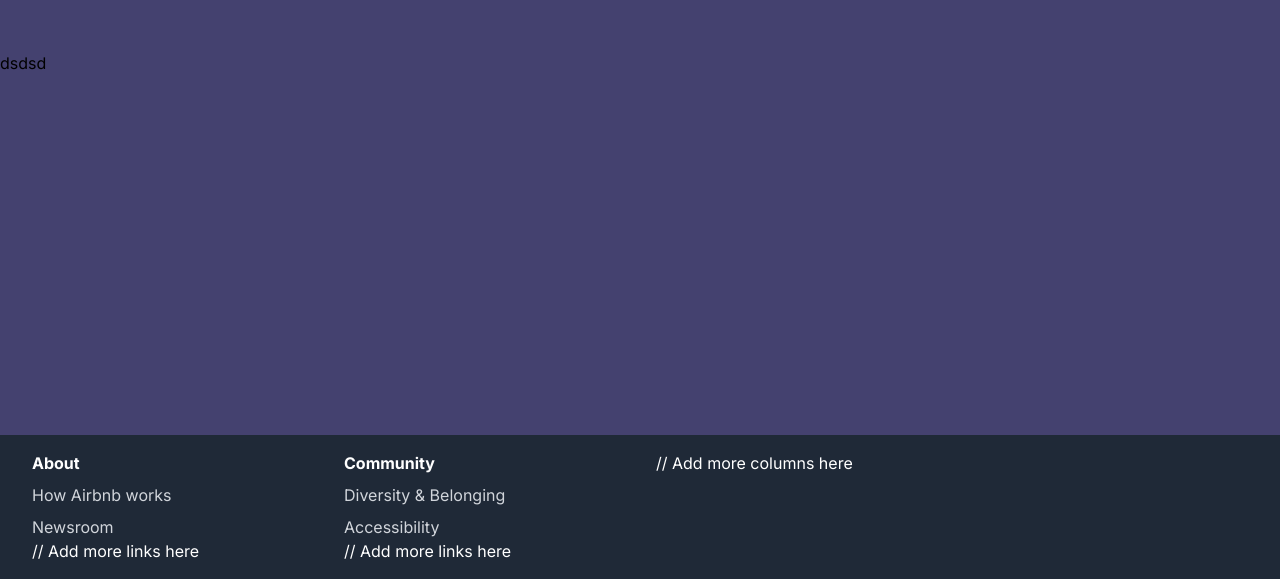
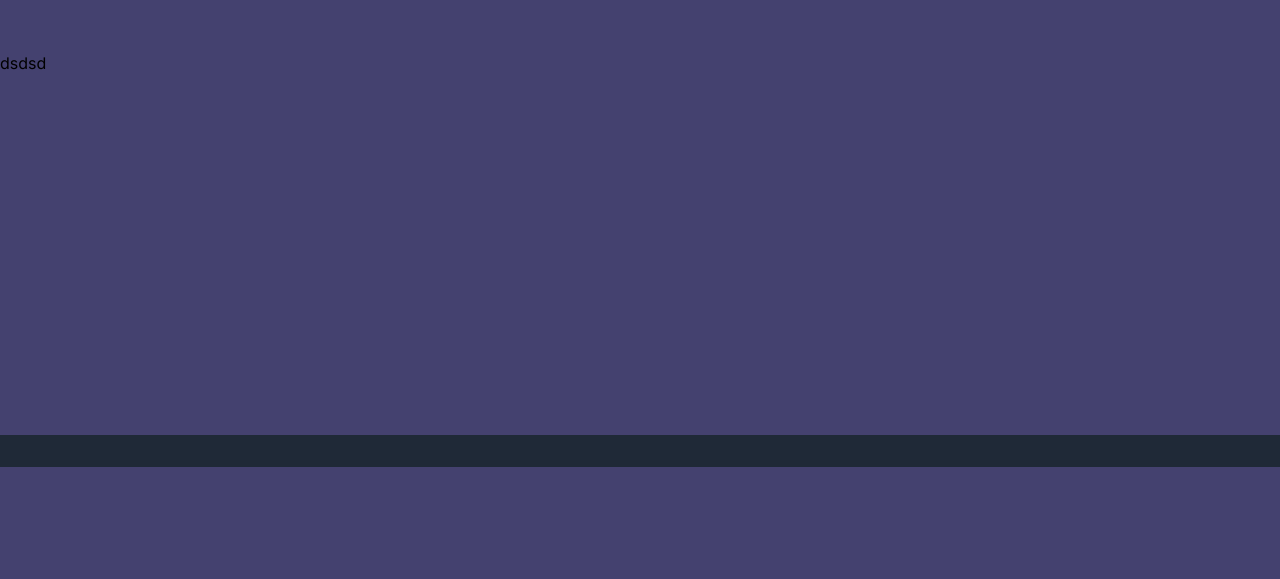
Before and after one commit to slilp/pantip-new-ui, a Next.js app: page / in a window 1280 px wide. Shown: the part 733-1312 px from the top of the page. After the commit the page ends 1200 px from the top, so only its background shows below. Built offline with nearby package versions, Linux system fonts and the light colour scheme.

Commit message:
fix linting

```diff
--- a/src/components/Footer.tsx
+++ b/src/components/Footer.tsx
@@ -1,47 +1,7 @@
 import React from 'react';
 
 function Footer() {
-  return (
-    <footer className="bg-gray-800 text-white px-8 py-4">
-      <div className="container mx-auto">
-        <div className="grid grid-cols-4 gap-8">
-          <div>
-            <h3 className="font-bold mb-2">About</h3>
-            <ul className="space-y-2">
-              <li>
-                <a href="#" className="text-gray-300 hover:text-white">
-                  How Airbnb works
-                </a>
-              </li>
-              <li>
-                <a href="#" className="text-gray-300 hover:text-white">
-                  Newsroom
-                </a>
-              </li>
-              // Add more links here
-            </ul>
-          </div>
-          <div>
-            <h3 className="font-bold mb-2">Community</h3>
-            <ul className="space-y-2">
-              <li>
-                <a href="#" className="text-gray-300 hover:text-white">
-                  Diversity & Belonging
-                </a>
-              </li>
-              <li>
-                <a href="#" className="text-gray-300 hover:text-white">
-                  Accessibility
-                </a>
-              </li>
-              // Add more links here
-            </ul>
-          </div>
-          // Add more columns here
-        </div>
-      </div>
-    </footer>
-  );
+  return <footer className="bg-gray-800 text-white px-8 py-4"></footer>;
 }
 
 export default Footer;
```
